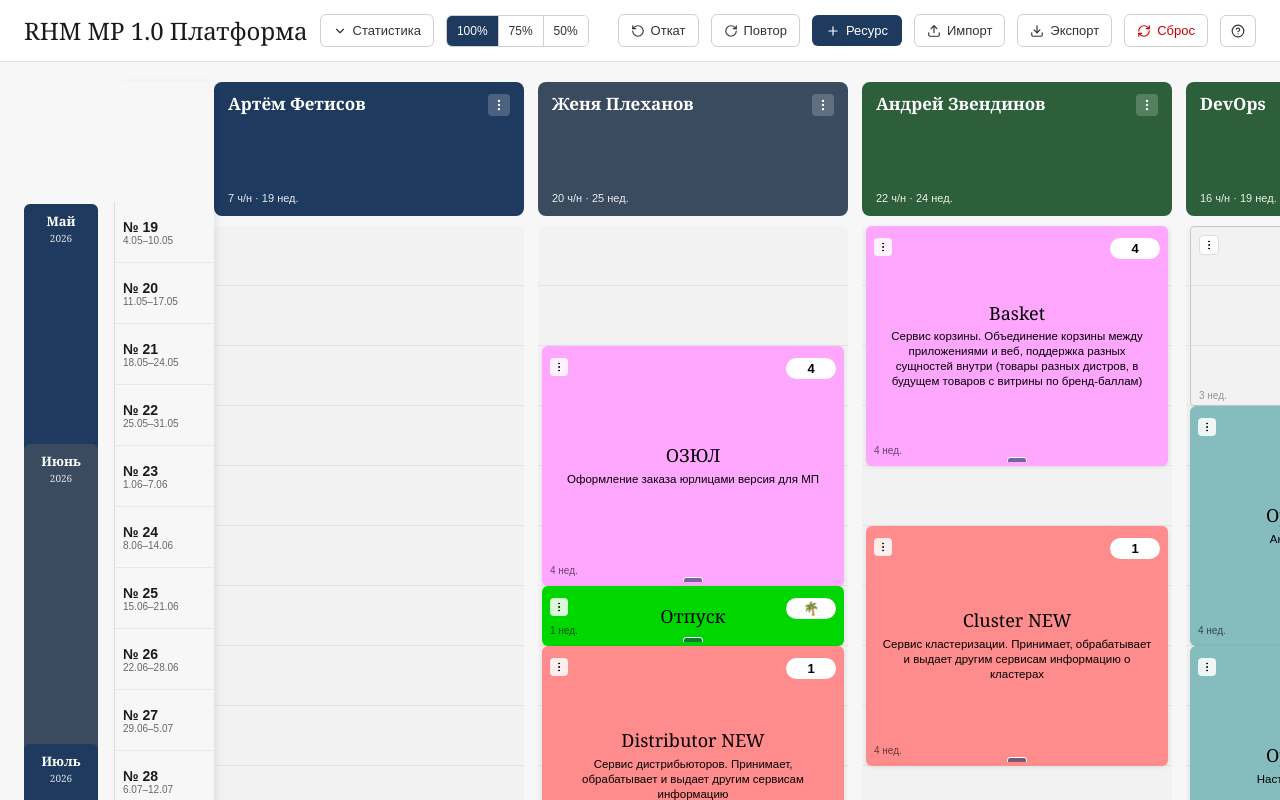
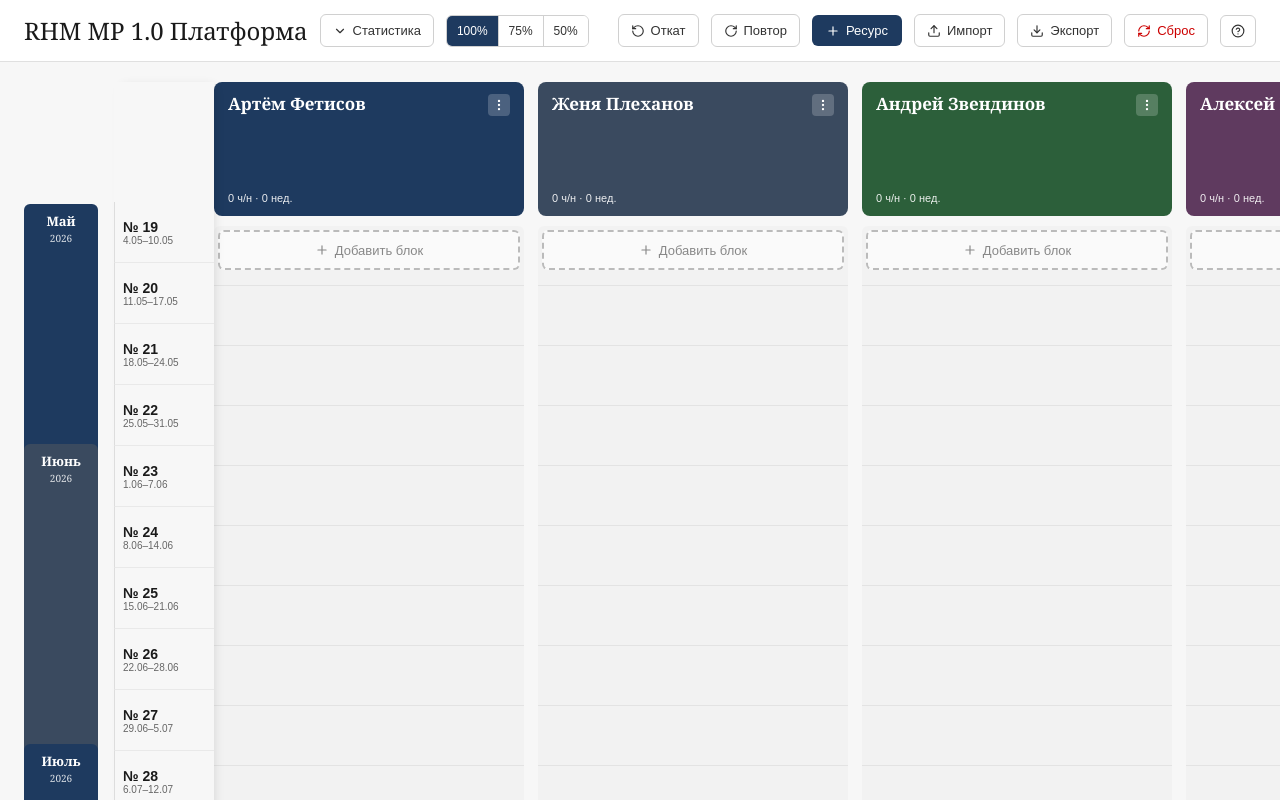
Before and after one commit to saintano/rhm-dashboard, a React (Vite) app: page / in a window 1280 px wide. Shown: the top 800 px of the page. Built offline with nearby package versions, Linux system fonts and the light colour scheme.

Commit message:
Add files via upload

```diff
--- a/src/Dashboard.jsx
+++ b/src/Dashboard.jsx
@@ -39,70 +39,11 @@ function currentWeekIndex() { return Math.floor((new Date() - START_DATE) / (100
 // ===== Исходные данные =====
 const INITIAL_STATE = {
   resources: [
-    {
-      id: "r1", name: "Артём Фетисов", color: HEADER_COLORS[0], blocks: [
-        { id: uid(), kind: "task", num: "5", title: "API Gateway", desc: "Шлюз + отдельный сервис по АПИ", weeks: 3, color: "#FFA7FF", weekStart: 12 },
-        { id: uid(), kind: "task", num: "5", title: "Битрикс Монолит 1", desc: "Агрегирующий слой между фронтом и беком", weeks: 4, color: "#FFA7FF", weekStart: 15 },
-      ]
-    },
-    {
-      id: "r2", name: "Женя Плеханов", color: HEADER_COLORS[1], blocks: [
-        { id: uid(), kind: "task", num: "4", title: "ОЗЮЛ", desc: "Оформление заказа юрлицами версия для МП", weeks: 4, color: "#FFA7FF", weekStart: 2 },
-        { id: uid(), kind: "vacation", title: "Отпуск", weeks: 1, weekStart: 6 },
-        { id: uid(), kind: "task", num: "1", title: "Distributor NEW", desc: "Сервис дистрибьюторов. Принимает, обрабатывает и выдает другим сервисам информацию", weeks: 4, color: "#FF8C8C", weekStart: 7 },
-        { id: uid(), kind: "task", num: "1", title: "Stock NEW", desc: "Сервис остатков. Принимает, обрабатывает и выдаёт другим сервисам информацию об остатках и складах", weeks: 4, color: "#FF8C8C", weekStart: 11 },
-        { id: uid(), kind: "vacation", title: "Отпуск", weeks: 2, weekStart: 15 },
-        { id: uid(), kind: "task", num: "2", title: "Price Service", desc: "Сервис цен, принимает запросы для расчёта стоимостей с разными скидками, вплоть до расчёта по каждому пользователю", weeks: 4, color: "#D5D7FF", weekStart: 17 },
-        { id: uid(), kind: "task", num: "2", title: "Delivery", desc: "Сервис доставки, принимает запросы для расчёта сроков и стоимостей доставки в разных ТК по своим правилам", weeks: 4, color: "#D5D7FF", weekStart: 21 },
-      ]
-    },
-    {
-      id: "r3", name: "Андрей Звендинов", color: HEADER_COLORS[2], blocks: [
-        { id: uid(), kind: "task", num: "4", title: "Basket", desc: "Сервис корзины. Объединение корзины между приложениями и веб, поддержка разных сущностей внутри (товары разных дистров, в будущем товаров с витрины по бренд-баллам)", weeks: 4, color: "#FFA7FF", weekStart: 0 },
-        { id: uid(), kind: "task", num: "1", title: "Cluster NEW", desc: "Сервис кластеризации. Принимает, обрабатывает и выдает другим сервисам информацию о кластерах", weeks: 4, color: "#FF8C8C", weekStart: 5 },
-        { id: uid(), kind: "task", num: "1", title: "ElasticSearch", desc: "Новое хранилище под товары, бренды и разделы", weeks: 4, color: "#FF8C8C", weekStart: 10 },
-        { id: uid(), kind: "task", num: "2", title: "Price discount", desc: "Сервис создания скидок для цен, создает скидки (ПЗП и тд), следит за активностями и изменениями. Выгружает инфо в Price service для дальнейшей обработки, а также в Битрикс", weeks: 4, color: "#D5D7FF", weekStart: 14 },
-        { id: uid(), kind: "task", num: "5", title: "Чеки", desc: "Хранение данных о чеках, создание, изменение и тд.\n* Остаётся на Битриксе", weeks: 3, color: "#FFA7FF", weekStart: 18 },
-        { id: uid(), kind: "task", num: "5", title: "Payments", desc: "Хранение данных об оплатах, создание, изменение и итд\n* Остаётся на Битриксе", weeks: 3, color: "#FFA7FF", weekStart: 21 },
-      ]
-    },
-    {
-      id: "r4", name: "DevOps", color: HEADER_COLORS[2], blocks: [
-        { id: uid(), kind: "label", title: "Поиск человека", weeks: 3, weekStart: 0 },
-        { id: uid(), kind: "task", num: "3", title: "Оркестрация ч.1", desc: "Анализ и создание правил", weeks: 4, color: "#85BCBE", weekStart: 3 },
-        { id: uid(), kind: "task", num: "3", title: "Оркестрация ч.2", desc: "Настройка виртуальных машин", weeks: 4, color: "#85BCBE", weekStart: 7 },
-        { id: uid(), kind: "task", num: "3", title: "Оркестрация ч.3", desc: "Внедрение и сопровождение", weeks: 4, color: "#85BCBE", weekStart: 11 },
-        { id: uid(), kind: "task", num: "3", title: "Postgre Cluster", desc: "", weeks: 1, color: "#85BCBE", weekStart: 15 },
-        { id: uid(), kind: "task", num: "3", title: "Redis Cluster", desc: "", weeks: 1, color: "#85BCBE", weekStart: 16 },
-        { id: uid(), kind: "task", num: "3", title: "Rabbit MQ", desc: "", weeks: 1, color: "#85BCBE", weekStart: 17 },
-        { id: uid(), kind: "task", num: "3", title: "Gitlab / CICD", desc: "", weeks: 1, color: "#85BCBE", weekStart: 18 },
-      ]
-    },
-    {
-      id: "r5", name: "Алексей Кремлёв", color: HEADER_COLORS[3], blocks: [
-        { id: uid(), kind: "label", title: "Поиск человека", weeks: 4, weekStart: 0 },
-        { id: uid(), kind: "task", num: "4", title: "Новая панель ч.1 Back", desc: "Панель управления сайтом. Права доступа, ПА, РБ, промо, ОЗМ", weeks: 4, color: "#D7B989", weekStart: 4 },
-        { id: uid(), kind: "task", num: "4", title: "Новая панель ч.2 Back", desc: "Перенос заведения информации по промо-акциям из Битрикса в панель", weeks: 4, color: "#D7B989", weekStart: 8 },
-        { id: uid(), kind: "task", num: "2", title: "Promo code", desc: "Сервис создания и расчётов цен для применения промо кодов. Обрабатывает и рассчитывает конечную скидку на применение", weeks: 4, color: "#D5D7FF", weekStart: 13 },
-        { id: uid(), kind: "task", num: "5", title: "Checkout", desc: "Агрегирующий сервис для ОЗ. Ходит по разным сервисам для поиска информации, объединяет, заставляет пересчитывать и ходить в другие системы.\n* Остаётся на Битриксе", weeks: 3, color: "#FFA7FF", weekStart: 19 },
-        { id: uid(), kind: "task", num: "5", title: "Order", desc: "Хранение данных о заказах, создание и распределение по сущностям\n* Остаётся на Битриксе", weeks: 2, color: "#FFA7FF", weekStart: 22 },
-      ]
-    },
-    {
-      id: "r6", name: "Back Middle", color: HEADER_COLORS[4], blocks: [
-        { id: uid(), kind: "task", num: "4", title: "Новая панель ч.1 NEW", desc: "Панель управления сайтом. Права доступа для разных пользователей, управление ПА", weeks: 4, color: "#D7B989", weekStart: 2 },
-        { id: uid(), kind: "task", num: "4", title: "Новая панель ч.2", desc: "Панель управления сайтом. РБ, промо, ОЗМ", weeks: 4, color: "#D7B989", weekStart: 6 },
-        { id: uid(), kind: "task", num: "4", title: "Новая панель ч.2 Back", desc: "Перенос заведения информации по промо-акциям из Битрикса в панель", weeks: 4, color: "#D7B989", weekStart: 10 },
-        { id: uid(), kind: "label", title: "Интеграция с Web", weeks: 10, weekStart: 14 },
-      ]
-    },
-    {
-      id: "r7", name: "Сергей Мараев", color: HEADER_COLORS[5], blocks: [
-        { id: uid(), kind: "label", title: "Back для поддержки новых задач APP", weeks: 10, weekStart: 0 },
-        { id: uid(), kind: "task", num: "5", title: "Битрикс Монолит 2", desc: "Корзина, веб, акции, скидки, города", weeks: 4, color: "#FFA7FF", weekStart: 10 },
-        { id: uid(), kind: "label", title: "Back для поддержки новых задач APP", weeks: 10, weekStart: 14 },
-      ]
-    },
+    { id: "r1", name: "Артём Фетисов", color: HEADER_COLORS[0], blocks: [] },
+    { id: "r2", name: "Женя Плеханов", color: HEADER_COLORS[1], blocks: [] },
+    { id: "r3", name: "Андрей Звендинов", color: HEADER_COLORS[2], blocks: [] },
+    { id: "r5", name: "Алексей Кремлёв", color: HEADER_COLORS[3], blocks: [] },
+    { id: "r7", name: "Сергей Мараев", color: HEADER_COLORS[6], blocks: [] },
   ]
 };
 
@@ -146,7 +87,7 @@ export default function Dashboard() {
 
   useEffect(() => {
     try {
-      const raw = localStorage.getItem("dashboard-state-v2");
+      const raw = localStorage.getItem("dashboard-state-v3");
       if (raw) {
         const parsed = JSON.parse(raw);
         if (parsed && parsed.resources) setState(parsed);
@@ -156,7 +97,7 @@ export default function Dashboard() {
 
   useEffect(() => {
     const t = setTimeout(() => {
-      try { localStorage.setItem("dashboard-state-v2", JSON.stringify(state)); } catch {}
+      try { localStorage.setItem("dashboard-state-v3", JSON.stringify(state)); } catch {}
     }, 400);
     return () => clearTimeout(t);
   }, [state]);
```
